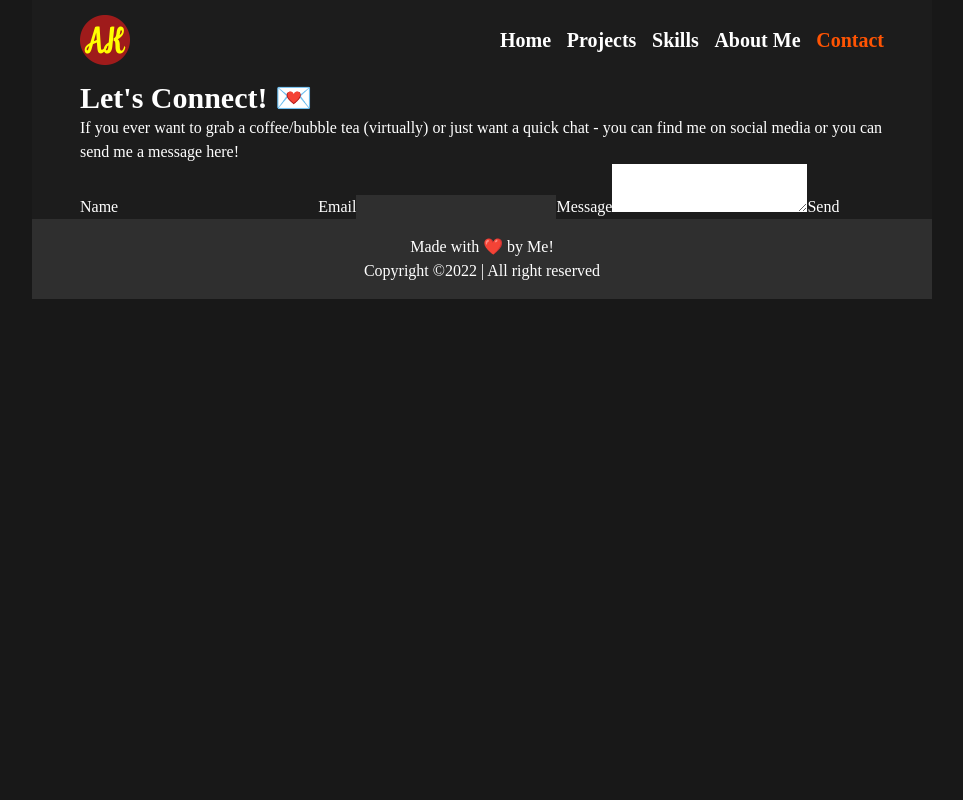
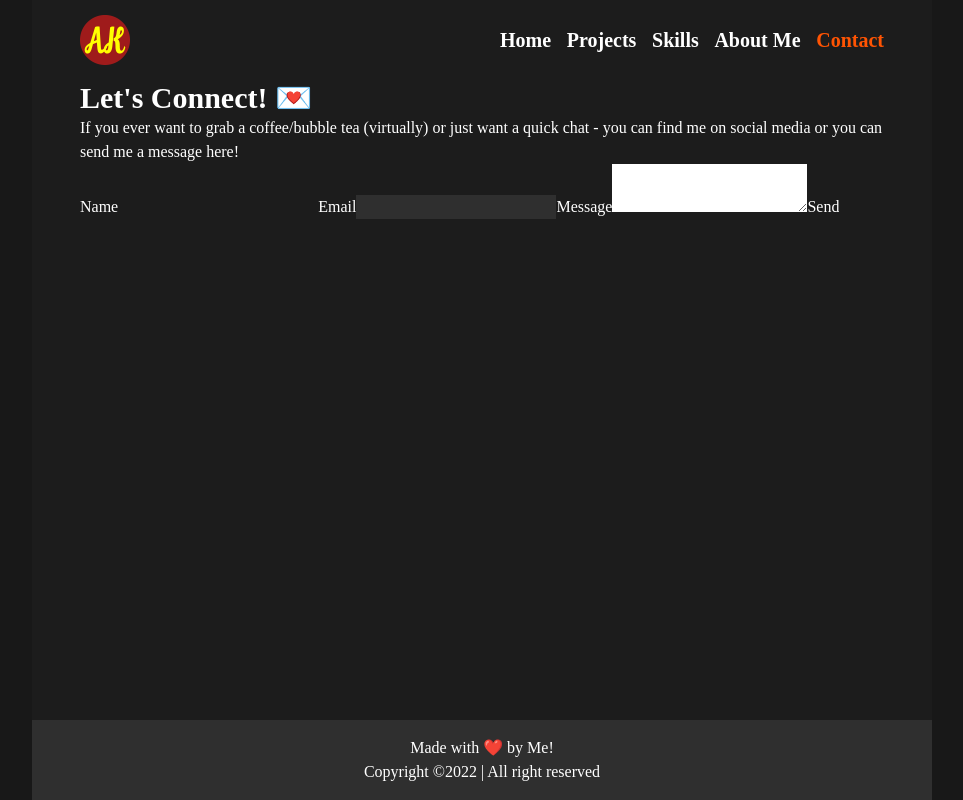
Before and after one commit to AlanusK/my-portfolio, a React (Create React App) app: page /contact in a window 1280 px wide. Shown: the whole page, without its empty margins (158-1121 px from the left). Built offline with nearby package versions, Linux system fonts and the light colour scheme.

Commit message:
fix: position footer at the bottom of the page

```diff
--- a/src/App.js
+++ b/src/App.js
@@ -7,10 +7,10 @@ import { Contact } from "./pages/contact";
 
 export default function App() {
   return (
-    <div className='h-full flex flex-col'>
+    <div className='h-full flex flex-col relative min-h-screen'>
       <Router>
         <Header />
-        <main>
+        <main className='pb-20'>
           <Routes>
             <Route path='/' element={<Home />} />
             <Route path='/projects' element={<Projects />} />
--- a/src/components/footer/Footer.js
+++ b/src/components/footer/Footer.js
@@ -3,7 +3,7 @@ import React from 'react';
 
 export const Footer = () => {
     return (
-        <div className='h-20 bg-black-darker flex flex-col items-center justify-center -mx-12'>
+        <div className='h-20 bg-black-darker flex flex-col items-center justify-center -mx-12 absolute bottom-0 w-[900px]'>
             <p>Made with ❤️ by Me! </p>
             <p>Copyright ©{new Date().getFullYear()} | All right reserved</p>
         </div>
```
